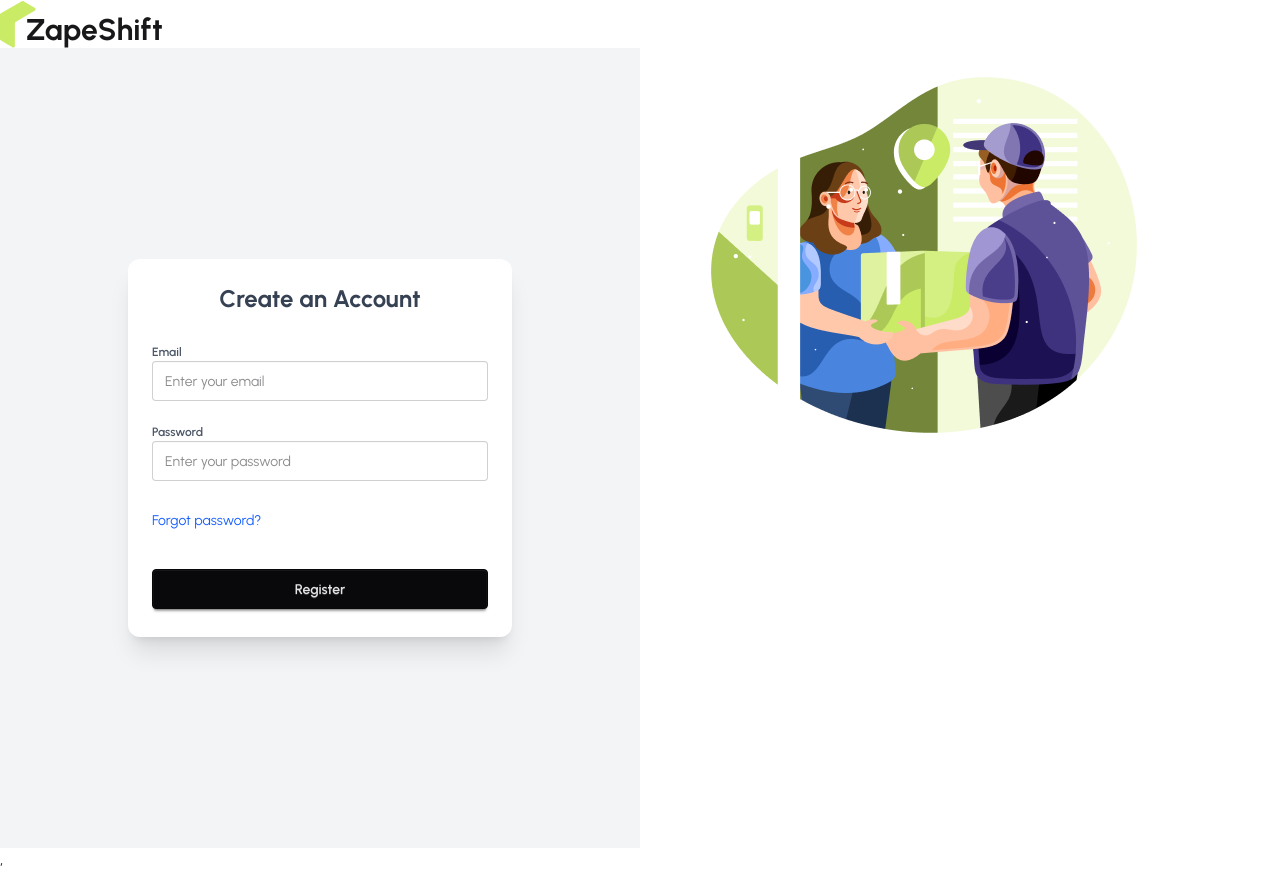
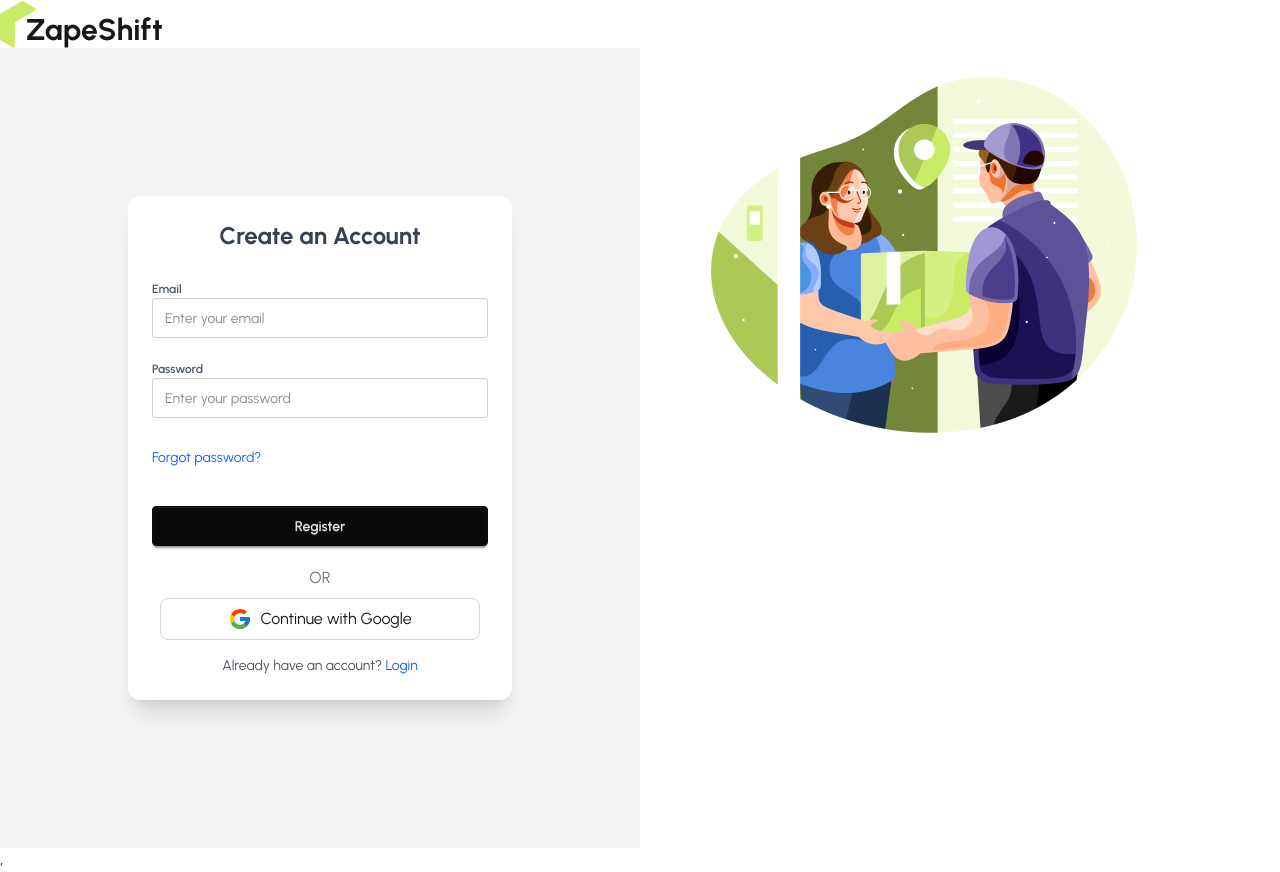
Before and after one commit to Shoybit/zaap-shift, a React (Vite) app: page /register in a window 1280 px wide. Built offline with nearby package versions, Linux system fonts and the light colour scheme.

Commit message:
env file

```diff
--- a/src/AuthContext/AuthProvider.jsx
+++ b/src/AuthContext/AuthProvider.jsx
@@ -2,25 +2,34 @@ import React from 'react';
 import { AuthContext } from './AuthContext';
 import {
     createUserWithEmailAndPassword,
-    signInWithEmailAndPassword
+    signInWithEmailAndPassword,
+    GoogleAuthProvider,
+    signInWithPopup
 } from 'firebase/auth';
 import { auth } from '../Firebase/Firebase.int';
 
 const AuthProvider = ({ children }) => {
 
-    // Register user
+    // Register user with email/password
     const registerUser = (email, password) => {
         return createUserWithEmailAndPassword(auth, email, password);
     };
 
-    // Login user
+    // Login user with email/password
     const signInUser = (email, password) => {
         return signInWithEmailAndPassword(auth, email, password);
+    };
+
+    // Login with Google
+    const signInWithGoogle = () => {
+        const provider = new GoogleAuthProvider();
+        return signInWithPopup(auth, provider);
     };
 
     const authInfo = {
         registerUser,
         signInUser,
+        signInWithGoogle, // ✅ added Google login
     };
 
     return (
--- a/src/Pages/Auth/Login.jsx
+++ b/src/Pages/Auth/Login.jsx
@@ -2,6 +2,7 @@ import React from 'react';
 import { useForm } from 'react-hook-form';
 import UseAuth from '../../Hooks/UseAuth';
 import { Link } from 'react-router';
+import SocalLogin from '../SocalLogin';
 
 
 const Login = () => {
@@ -71,7 +72,7 @@ const Login = () => {
 
                 <button className="btn btn-neutral w-full mt-4">Login</button>
             </fieldset>
-
+                <SocalLogin></SocalLogin>
         </div>
     </div>
 </form>
--- a/src/Pages/Auth/Register.jsx
+++ b/src/Pages/Auth/Register.jsx
@@ -1,6 +1,8 @@
 import React from 'react';
 import { useForm } from 'react-hook-form';
+import { Link } from 'react-router'; // Make sure to use react-router-dom
 import UseAuth from '../../Hooks/UseAuth';
+import SocalLogin from '../SocalLogin';
 
 const Register = () => {
     const { register, handleSubmit, formState: { errors } } = useForm();
@@ -75,6 +77,17 @@ const Register = () => {
                         <button className="btn btn-neutral w-full mt-4">Register</button>
 
                     </fieldset>
+
+                    {/* Social Login */}
+                    <SocalLogin />
+
+                    {/* Link to Login Page */}
+                    <p className="text-center mt-4 text-sm text-gray-600">
+                        Already have an account?{' '}
+                        <Link to="/login" className="text-blue-600 hover:underline">
+                            Login
+                        </Link>
+                    </p>
                 </form>
             </div>
         </div>
--- /dev/null
+++ b/src/Pages/SocalLogin.jsx
@@ -0,0 +1,32 @@
+import React from 'react';
+import { FcGoogle } from 'react-icons/fc';
+import UseAuth from '../Hooks/UseAuth';
+
+const SocalLogin = () => {
+    const { signInWithGoogle } = UseAuth(); // Get Google login function
+
+    const handleGoogleLogin = () => {
+        signInWithGoogle()
+            .then(result => {
+                console.log('Google user:', result.user);
+            })
+            .catch(error => {
+                console.log('Google login error:', error.message);
+            });
+    };
+
+    return (
+        <div className="mt-4 text-center">
+            <p className="text-gray-500 mb-2">OR</p>
+            <button
+                onClick={handleGoogleLogin}
+                className="flex items-center justify-center w-full max-w-xs mx-auto border border-gray-300 rounded-lg py-2 px-4 hover:bg-gray-100 transition"
+            >
+                <FcGoogle className="mr-2 w-6 h-6" />
+                Continue with Google
+            </button>
+        </div>
+    );
+};
+
+export default SocalLogin;
```
Also changed, not shown: 1 other file (tests, documents, lock files or other folders).
